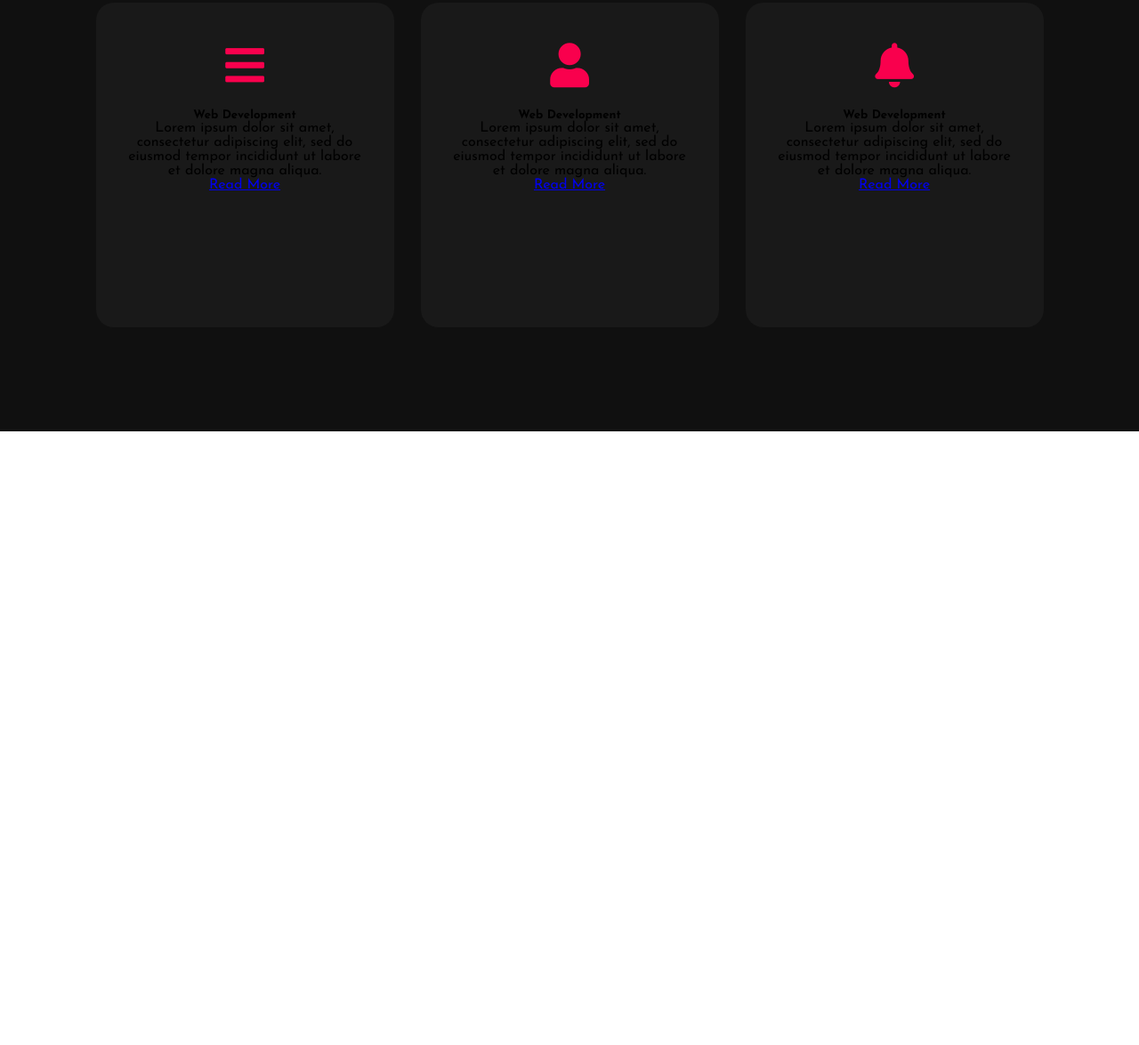
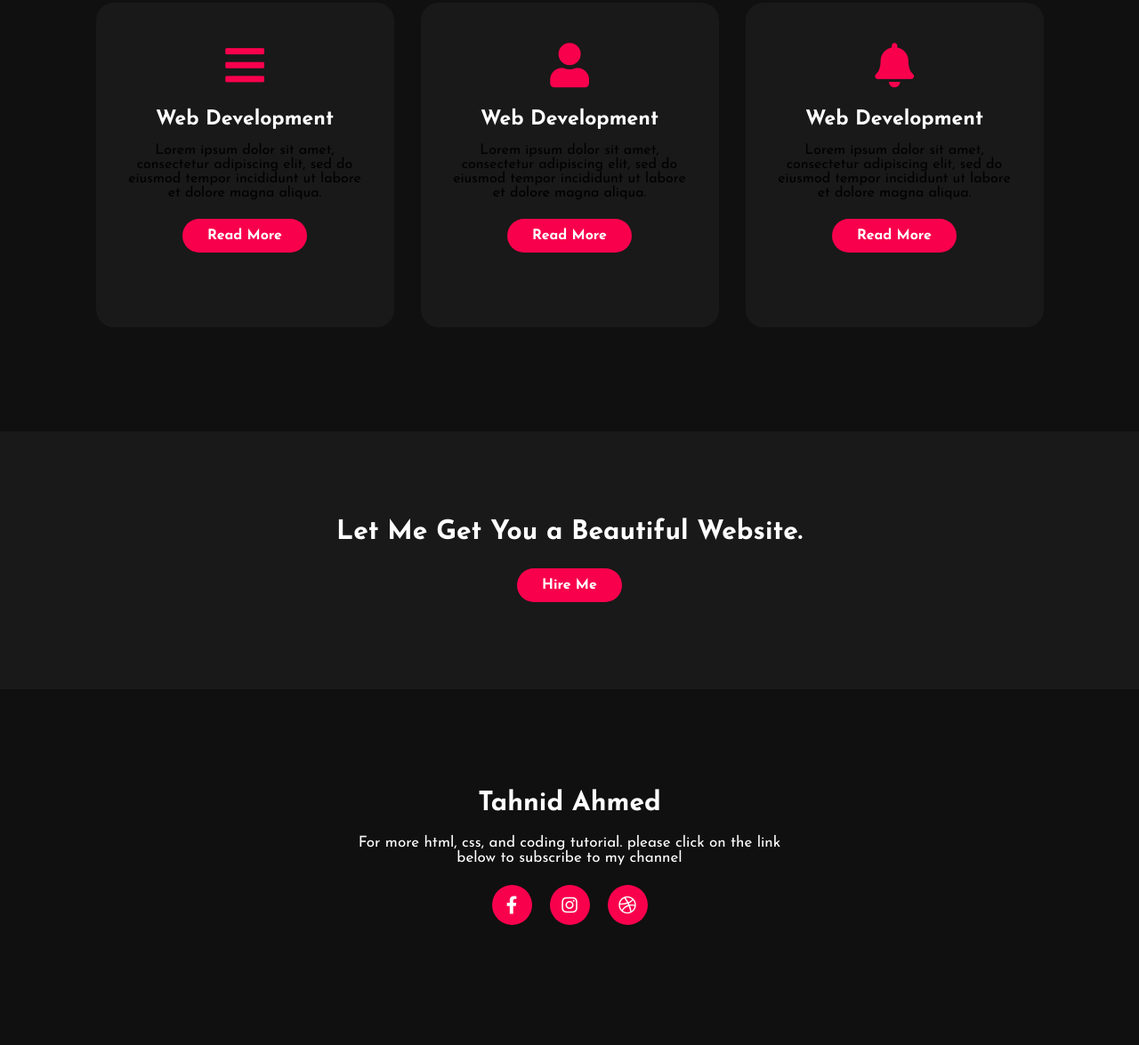
Before and after one commit to adinduokoro/Portfolio-HTML-CSS-only-, a plain HTML site: page index.html in a window 1280 px wide. Shown: the part 1957-3132 px from the top of the page at 89% size. Before the commit the page ends 2442 px from the top, so only its background shows below. Drawn offline with Linux system fonts and the light colour scheme.

Commit message:
contact session

```diff
--- a/index.html
+++ b/index.html
@@ -69,7 +69,7 @@
         <h5>Web Development</h5>
         <div class="par">
           <p>Lorem ipsum dolor sit amet, consectetur adipiscing elit, sed do eiusmod tempor incididunt ut labore et dolore magna aliqua.</p>
-
+          <br><br>
           <p style="text-align:center":>
             <a class="button" href="#">Read More</a>
           </p>
@@ -81,7 +81,7 @@
         <h5>Web Development</h5>
         <div class="par">
           <p>Lorem ipsum dolor sit amet, consectetur adipiscing elit, sed do eiusmod tempor incididunt ut labore et dolore magna aliqua.</p>
-
+          <br><br>
           <p style="text-align:center":>
             <a class="button" href="#">Read More</a>
           </p>
@@ -93,15 +93,31 @@
         <h5>Web Development</h5>
         <div class="par">
           <p>Lorem ipsum dolor sit amet, consectetur adipiscing elit, sed do eiusmod tempor incididunt ut labore et dolore magna aliqua.</p>
-
+          <br><br>
           <p style="text-align:center":>
             <a class="button" href="#">Read More</a>
           </p>
         </div>
       </div>
-
-
     </div>
   </div>
+
+  <!-- Contact Us Start -->
+  <div class="contact-me">
+    <p>Let Me Get You a Beautiful Website.</p>
+    <a class="button-two" href="#">Hire Me</a>
+  </div>
+
+  <!-- Footer Start -->
+  <footer>
+    <p>Tahnid Ahmed</p>
+    <p>For more html, css, and coding tutorial. please click on the link below to subscribe to my channel</p>
+    <div class="social">
+      <a href="#"><i class="fab fa-facebook-f"></i></a>
+      <a href="#"><i class="fab fa-instagram"></i></a>
+      <a href="#"><i class="fab fa-dribbble"></i></a>
+    </div>
+  </footer>
+
 </body>
 </html>
--- a/style.css
+++ b/style.css
@@ -195,3 +195,102 @@ button:hover{
   margin: 25px 0px;
   color: #f9004d;
 }
+h5{
+  color: white;
+  font-size: 23px;
+  margin-bottom: 15px;
+}
+.pra p{
+  color: #fcfc;
+  font-size: 16px;
+  line-height: 27px;
+  margin-bottom: 25px;
+}
+.card .button{
+  background-color: #f9004d;
+  color: white;
+  text-decoration: none;
+  border: 2px solid transparent;
+  font-weight: bold;
+  padding: 9px 26px;
+  border-radius: 30px;
+  transition: .4s;
+}
+.card .button:hover{
+  background-color: transparent;
+  border: 2px solid #f9004d;
+  cursor: pointer;
+}
+.contact-me{
+  width: 100%;
+  height: 290px;
+  background: #191919;
+  display: flex;
+  align-items: center;
+  flex-direction: column;
+  justify-content: center;
+}
+.contact-me p{
+  color: white;
+  font-size: 30px;
+  font-weight: bold;
+  margin-bottom: 25px;
+}
+.contact-me .button-two{
+  background-color: #f9004d;
+  color: white;
+  text-decoration: none;
+  border: 2px solid transparent;
+  font-weight: bold;
+  padding: 9px 26px;
+  border-radius: 30px;
+  transition: .4s;
+}
+.contact-me .button-two:hover{
+  background-color: transparent;
+  border: 2px solid #f9004d;
+  cursor: pointer;
+}
+footer{
+  position: relative;
+  width: 100%;
+  height: 400px;
+  background: #101010;
+  display: flex;
+  flex-direction: column;
+  align-items: center;
+  justify-content: center;
+}
+footer p:nth-child(1){
+  font-size: 30px;
+  color: white;
+  margin-bottom: 20px;
+  font-weight: bold;
+}
+footer p:nth-child(2){
+  color: white;
+  font-size: 17px;
+  width: 500px;
+  text-align: center;
+}
+.social{
+  display: flex;
+}
+.social a{
+  width: 45px;
+  height: 45px;
+  display: flex;
+  align-items: center;
+  justify-content: center;
+  background: #f9004d;
+  border-radius: 50%;
+  margin: 22px 10px;
+  color: white;
+  text-decoration: none;
+  font-size: 20px;
+}
+
+.social a:hover{
+  transform: scale(1.3);
+  transition: .3s;
+}
```
